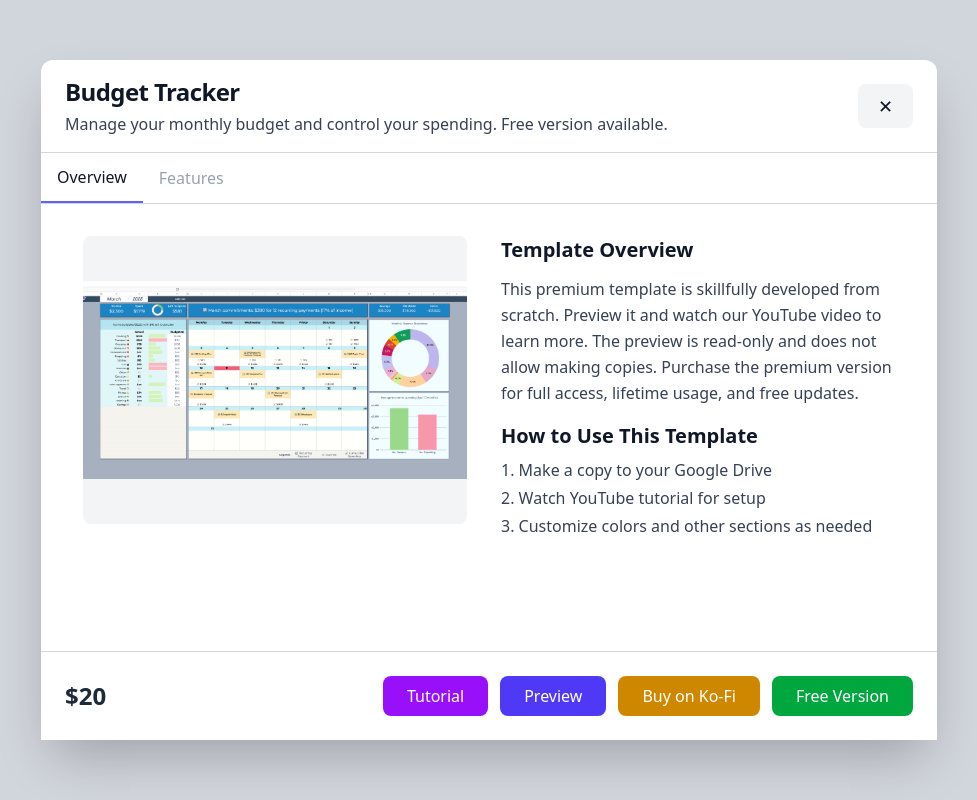
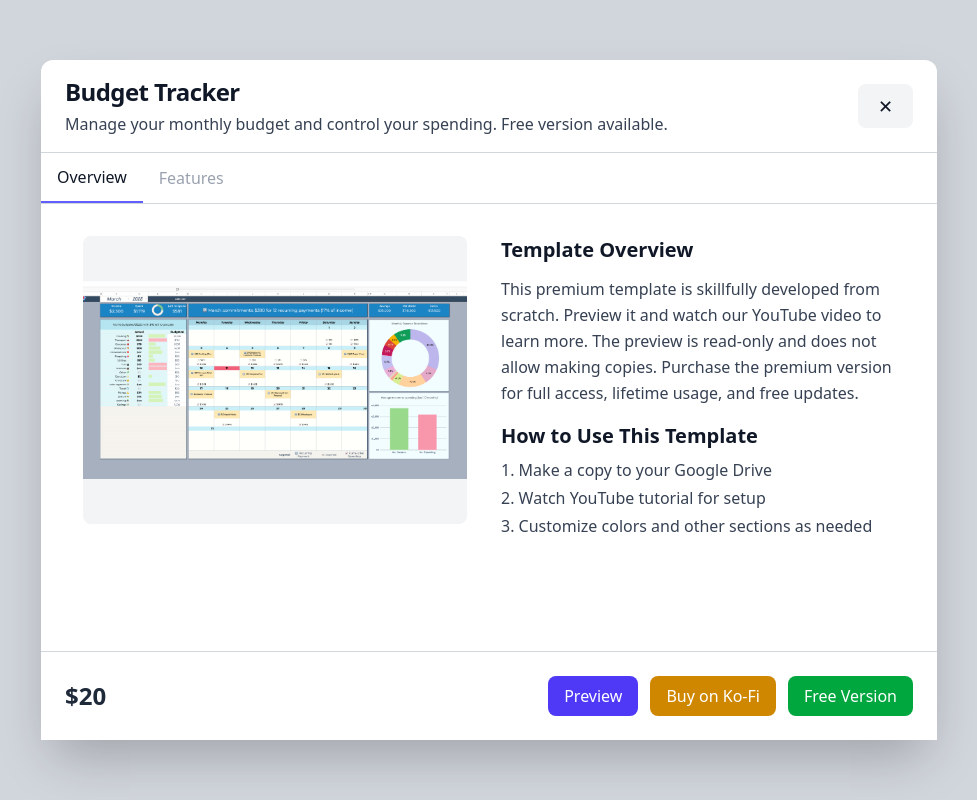
Before and after one commit to serdarsalim/sheetsmaster, a Next.js app: page / in a window 1280 px wide. Both pictures are taken after a click on the element 264 px from the left and 825 px from the top of the page. Shown: the part 425-1225 px from the top of the page, without its empty margins (151-1128 px from the left). Built offline with nearby package versions, Linux system fonts and the light colour scheme.

Commit message:
included some links to the trackers

```diff
--- a/src/app/modal.tsx
+++ b/src/app/modal.tsx
@@ -102,10 +102,11 @@ const Modal: React.FC<TemplateProps> = ({ template, onClose }) => {
                     Template Overview
                   </h3>
                   <p className="text-gray-700 leading-relaxed mb-4">
-                    This premium {template.category} template is skillfully developed from scratch.
-                    Preview it and watch our YouTube video to learn more.
-                    The preview is read-only and does not allow making copies.
-                    Purchase the premium version for full access, lifetime usage, and free updates.
+                    This premium {template.category} template is skillfully
+                    developed from scratch. Preview it and watch our YouTube
+                    video to learn more. The preview is read-only and does not
+                    allow making copies. Purchase the premium version for full
+                    access, lifetime usage, and free updates.
                   </p>
 
                   <h3 className="text-xl font-semibold text-gray-900 mb-2">
@@ -139,26 +140,26 @@ const Modal: React.FC<TemplateProps> = ({ template, onClose }) => {
 
           {/* Buttons */}
           <div className="border-t border-gray-300 p-6 flex flex-col sm:flex-row sm:justify-between items-center gap-3 bg-white">
-            <span className="text-2xl font-bold text-gray-800">{template.price}</span>
-            <div className="flex space-x-3 w-full sm:w-auto">
-
-            {template.tutorialUrl && (
+            <span className="text-2xl font-bold text-gray-800 mb-3 sm:mb-0">
+              {template.price}
+            </span>
+            <div className="flex flex-wrap gap-3 w-full sm:w-auto">
+              {template.tutorialUrl && (
                 <a
                   href={template.tutorialUrl}
                   target="_blank"
                   rel="noopener noreferrer"
-                  className="w-full sm:w-auto px-6 py-2 bg-purple-600 hover:bg-purple-500 text-white rounded-lg font-medium text-center"
+                  className="flex-1 sm:flex-none px-4 py-2 bg-purple-600 hover:bg-purple-500 text-white rounded-lg font-medium text-center min-w-[90px]"
                 >
                   Tutorial
                 </a>
               )}
-
               {template.previewUrl && (
                 <a
                   href={template.previewUrl}
                   target="_blank"
                   rel="noopener noreferrer"
-                  className="w-full sm:w-auto px-6 py-2 bg-indigo-600 hover:bg-indigo-500 text-white rounded-lg font-medium text-center"
+                  className="flex-1 sm:flex-none px-4 py-2 bg-indigo-600 hover:bg-indigo-500 text-white rounded-lg font-medium text-center min-w-[90px]"
                 >
                   Preview
                 </a>
@@ -168,7 +169,7 @@ const Modal: React.FC<TemplateProps> = ({ template, onClose }) => {
                   href={template.buyUrl}
                   target="_blank"
                   rel="noopener noreferrer"
-                  className="w-full sm:w-auto px-6 py-2 bg-yellow-600 hover:bg-yellow-500 text-white rounded-lg font-medium text-center"
+                  className="flex-1 sm:flex-none px-4 py-2 bg-yellow-600 hover:bg-yellow-500 text-white rounded-lg font-medium text-center min-w-[90px]"
                 >
                   Buy on Ko-Fi
                 </a>
@@ -178,7 +179,7 @@ const Modal: React.FC<TemplateProps> = ({ template, onClose }) => {
                   href={template.freeVersionUrl}
                   target="_blank"
                   rel="noopener noreferrer"
-                  className="w-full sm:w-auto px-6 py-2 bg-green-600 hover:bg-green-500 text-white rounded-lg font-medium text-center"
+                  className="flex-1 sm:flex-none px-4 py-2 bg-green-600 hover:bg-green-500 text-white rounded-lg font-medium text-center min-w-[90px]"
                 >
                   Free Version
                 </a>
--- a/src/app/page.tsx
+++ b/src/app/page.tsx
@@ -24,10 +24,10 @@ const templates = [
     image: "/budget_tracker.png",
     hasFreeVersion: true,
     isPaid: true,
-    previewUrl: "https://example.com/preview/budget-tracker",
-    buyUrl: "https://example.com/buy/budget-tracker",
-    freeVersionUrl: "https://example.com/free/budget-tracker",
-    tutorialUrl: "https://example.com/free/budget-tracker",
+    previewUrl: "https://docs.google.com/spreadsheets/d/1EKIcdA8H20eUWCwS9zOtuCwGEqgiX_USIDIkKSHjp64/edit?gid=2061588169#gid=2061588169",
+    buyUrl: "https://ko-fi.com/s/db49a65ceb",
+    freeVersionUrl: "https://docs.google.com/spreadsheets/d/1_2Yj5I2-KXI99EnwAIFB6qHcyRG-G0QkWXzplnonwGQ/edit?gid=2061588169#gid=2061588169",
+
   },
   {
     id: 2,
@@ -65,9 +65,9 @@ const templates = [
     image: "/habit_tracker.png",
     hasFreeVersion: true,
     isPaid: true,
-    previewUrl: "https://example.com/preview/budget-tracker",
-    buyUrl: "https://example.com/buy/budget-tracker",
-    freeVersionUrl: "https://example.com/free/budget-tracker",
+    previewUrl: "https://docs.google.com/spreadsheets/d/18vttrnt3Z5wrDJ0NPp6ajAboWakfMJVVOZf7pNKFiBg/edit?gid=1586535057#gid=1586535057",
+    buyUrl: "https://ko-fi.com/s/e5c0f14d57",
+    freeVersionUrl: "https://docs.google.com/spreadsheets/d/1tgsoZOYktuH_pQtOu_orBRtk3WZuxTUAewho3JDCjoo/edit?gid=1586535057#gid=1586535057",
   },
   {
     id: 5,
@@ -79,7 +79,7 @@ const templates = [
     image: "/okr_tracker.png",
     hasFreeVersion: true,
     isPaid: false,
-    freeVersionUrl: "https://example.com/free/budget-tracker",
+    freeVersionUrl: "https://docs.google.com/spreadsheets/d/1QTiYA3ON4l2DTwfDujTghaOOKLmZMEUrKyEsDngwxNE/edit?gid=756461954#gid=756461954",
   },
   {
     id: 6,
@@ -90,10 +90,7 @@ const templates = [
     image: "/color_palette.png",
     hasFreeVersion: true,
     isPaid: false,
-    previewUrl: "https://example.com/preview/budget-tracker",
-    buyUrl: "https://example.com/buy/budget-tracker",
-    freeVersionUrl: "https://example.com/free/budget-tracker",
-    tutorialUrl:"https://example.com/free/budget-tracker",
+    freeVersionUrl: "https://docs.google.com/spreadsheets/d/1PZukfrlXbbKonfjmwQ423ucpsOFSkhBE65r2xl_xk_0/edit?gid=1634915#gid=1634915",
   },
   {
     id: 7,
@@ -104,9 +101,7 @@ const templates = [
     image: "/task_tracker.png",
     hasFreeVersion: true,
     isPaid: false,
-    previewUrl: "https://example.com/preview/budget-tracker",
-    buyUrl: "https://example.com/buy/budget-tracker",
-    freeVersionUrl: "https://example.com/free/budget-tracker",
+    freeVersionUrl: "https://docs.google.com/spreadsheets/d/15obNfu2GHG107if2Jpyrv4o1yCgelBqKL_R95lHObZE/edit?gid=290486793#gid=290486793",
   },
   {
     id: 8,
@@ -118,8 +113,8 @@ const templates = [
     image: "/weight_loss.png",
     hasFreeVersion: true,
     isPaid: true,
-    previewUrl: "https://example.com/preview/budget-tracker",
-    buyUrl: "https://example.com/buy/budget-tracker",
+    previewUrl: "https://docs.google.com/spreadsheets/d/1ByPANkhI7RyLmFxKdlkMO_KJXUbE32TFH06mNqBdUgA/edit?gid=910630012#gid=910630012",
+    buyUrl: "https://ko-fi.com/s/d21a52d720",
     freeVersionUrl: "https://example.com/free/budget-tracker",
   },
   {
```
